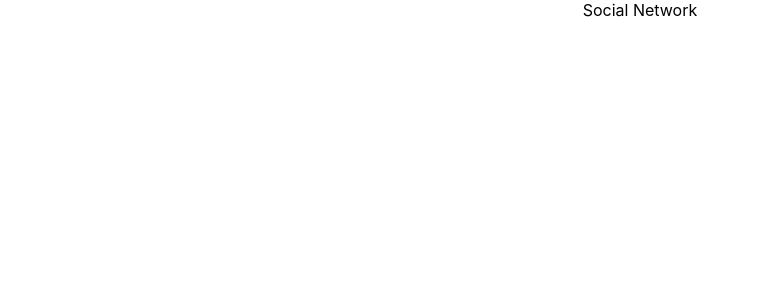
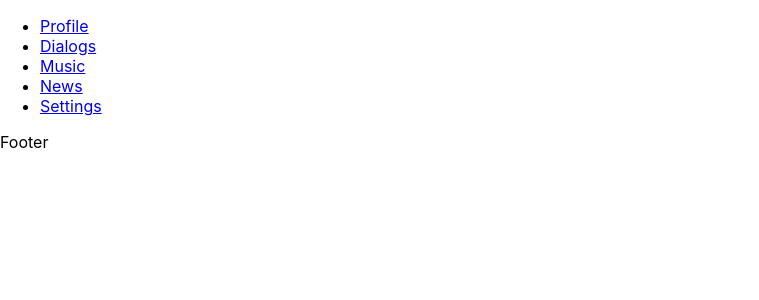
Before and after one commit to DK-AC/social-network-ts, a React (Create React App) app: page / in a window 1280 px wide. Shown: the top 300 px of the page, without its empty margins (0-759 px from the left). Built offline with nearby package versions, Linux system fonts and the light colour scheme.

Commit message:
add ui components

```diff
--- a/src/App.tsx
+++ b/src/App.tsx
@@ -1,10 +1,13 @@
 import React from 'react';
 import './App.css';
+import {Header} from "./ui/Header/Header";
+import {Footer} from "./ui/Footer/Footer";
 
 export const App = () => {
     return (
-        <div className="App">
-            Social Network
+        <div>
+            <Header/>
+            <Footer/>
         </div>
     );
 }
--- /dev/null
+++ b/src/ui/Footer/Footer.tsx
@@ -0,0 +1,9 @@
+import React from 'react';
+
+export const Footer = () => {
+    return (
+        <div>
+            Footer
+        </div>
+    );
+};
--- /dev/null
+++ b/src/ui/Header/Header.tsx
@@ -0,0 +1,15 @@
+import React from 'react';
+
+export const Header = () => {
+    return (
+        <div>
+            <ul>
+                <li><a href="#">Profile</a></li>
+                <li><a href="#">Dialogs</a></li>
+                <li><a href="#">Music</a></li>
+                <li><a href="#">News</a></li>
+                <li><a href="#">Settings</a></li>
+            </ul>
+        </div>
+    );
+};
```
